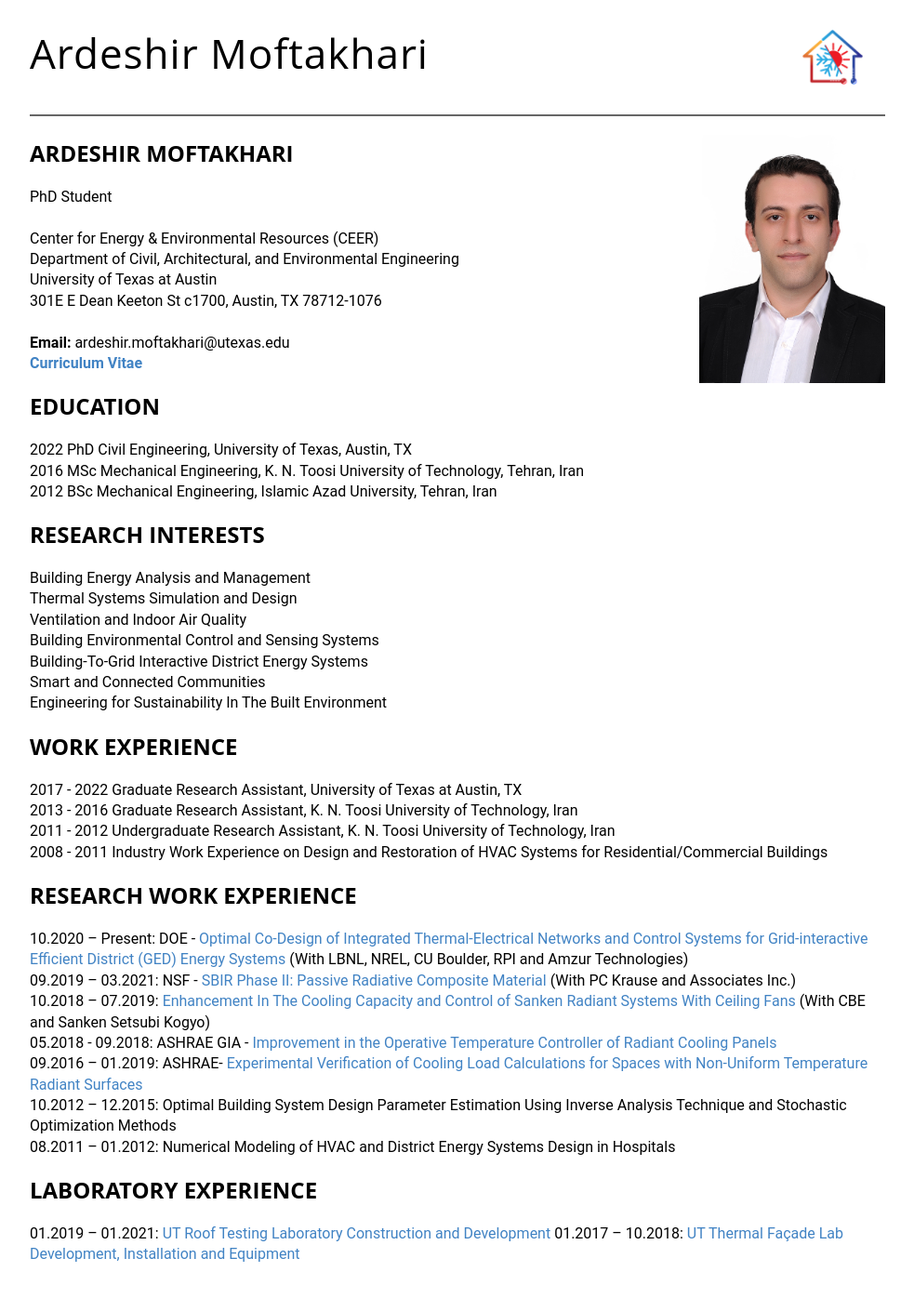
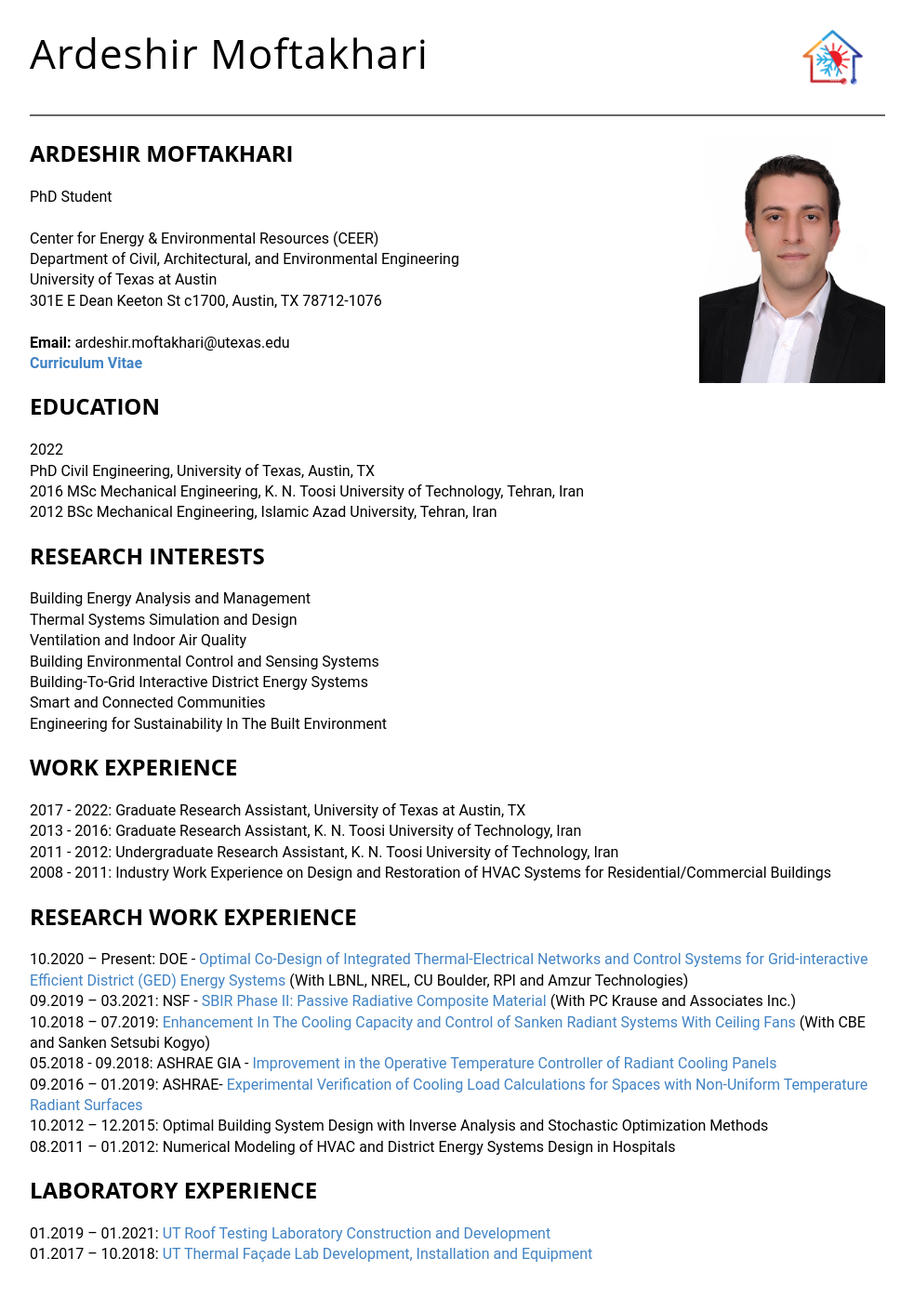
Before and after one commit to amoftakhari/amoftakhari.github.io, a Jekyll site: the page built from index.md, in a window 1280 px wide and 1400 px high. Shown: the top 1396 px of the window at 93% size, without its empty margins (148-1131 px from the left). Built offline with Jekyll 4.4.1, drawn with Linux system fonts in a browser that asks for light colours.

Commit message:
Update index.md

```diff
--- a/index.md
+++ b/index.md
@@ -21,7 +21,7 @@ PhD Student <br />
 [**Curriculum Vitae**](Ardi_CV.pdf)
 
 ## EDUCATION
-2022 		PhD Civil Engineering, University of Texas, Austin, TX <br />
+2022 <br>		PhD Civil Engineering, University of Texas, Austin, TX <br />
 2016        MSc Mechanical Engineering, K. N. Toosi University of Technology, Tehran, Iran<br />
 2012		BSc Mechanical Engineering, Islamic Azad University, Tehran, Iran<br />
 
@@ -36,10 +36,10 @@ Engineering for Sustainability In The Built Environment <br />
 
 ## WORK EXPERIENCE
 
-2017 - 2022 Graduate Research Assistant, University of Texas at Austin, TX <br />
-2013 - 2016     Graduate Research Assistant, K. N. Toosi University of Technology, Iran <br />
-2011 - 2012     Undergraduate Research Assistant, K. N. Toosi University of Technology, Iran <br />
-2008 - 2011     Industry Work Experience on Design and Restoration of HVAC Systems for Residential/Commercial Buildings <br />
+2017 - 2022: Graduate Research Assistant, University of Texas at Austin, TX <br />
+2013 - 2016:     Graduate Research Assistant, K. N. Toosi University of Technology, Iran <br />
+2011 - 2012:     Undergraduate Research Assistant, K. N. Toosi University of Technology, Iran <br />
+2008 - 2011:     Industry Work Experience on Design and Restoration of HVAC Systems for Residential/Commercial Buildings <br />
 
 ## RESEARCH WORK EXPERIENCE
 10.2020 – Present: DOE - [Optimal Co-Design of Integrated Thermal-Electrical Networks and Control Systems for
@@ -48,9 +48,9 @@ Grid-interactive Efficient District (GED) Energy Systems](https://www.colorado.e
 10.2018 – 07.2019: [Enhancement In The Cooling Capacity and Control of Sanken Radiant Systems With Ceiling Fans](https://cbe.berkeley.edu/centerline/engineering-leader-sanken-to-collaborate-on-radiant-cooling-technologies/) (With CBE and Sanken Setsubi Kogyo)<br />
 05.2018 - 09.2018: ASHRAE GIA - [Improvement in the Operative Temperature Controller of Radiant Cooling Panels](https://www.ashrae.org/file%20library/technical%20resources/research/ashrae%20rp/rpbyregion-a20.v1.xls) <br />
 09.2016 – 01.2019: ASHRAE- [Experimental Verification of Cooling Load Calculations for Spaces with Non-Uniform Temperature Radiant Surfaces](http://research.ashrae.org/html/) <br />
-10.2012 – 12.2015:  Optimal Building System Design Parameter Estimation Using Inverse Analysis Technique and Stochastic Optimization Methods<br />
+10.2012 – 12.2015:  Optimal Building System Design with Inverse Analysis and Stochastic Optimization Methods<br />
 08.2011 – 01.2012: Numerical Modeling of HVAC and District Energy Systems Design in Hospitals <br />
 
 ## LABORATORY EXPERIENCE
-01.2019 – 01.2021: [UT Roof Testing Laboratory Construction and Development](https://www.caee.utexas.edu/prof/Novoselac/atila_files/Laboratories.html#UTest%20House)
-01.2017 – 10.2018: [UT Thermal Façade Lab Development, Installation and Equipment](https://soa.utexas.edu/resources/thermal-lab)
+01.2019 – 01.2021: [UT Roof Testing Laboratory Construction and Development](https://www.caee.utexas.edu/prof/Novoselac/atila_files/Laboratories.html#UTest%20House) <br />
+01.2017 – 10.2018: [UT Thermal Façade Lab Development, Installation and Equipment](https://soa.utexas.edu/resources/thermal-lab) <br />
```
